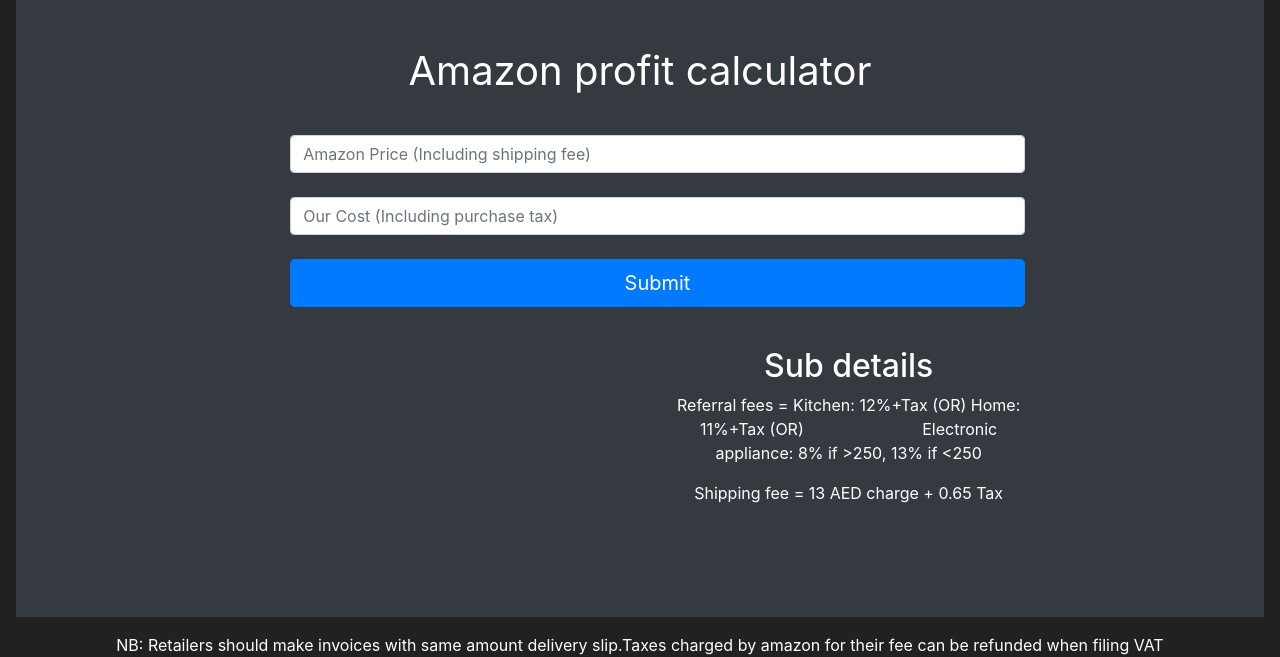
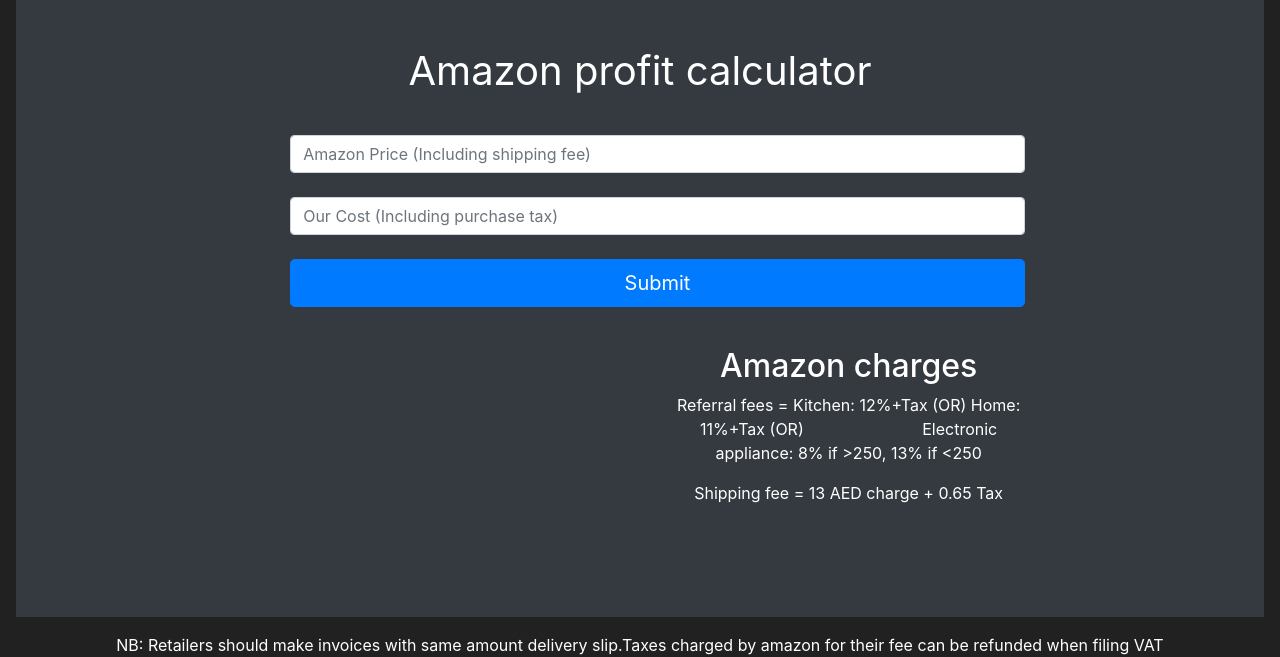
Before and after one commit to Rameezpnr/Flask-analysis-webapp, a Flask app: page /amazon in a window 1280 px wide. Shown: the part 73-730 px from the top of the page. Run offline with Flask 2, Linux system fonts and the light colour scheme; some libraries are stand-ins or nearby versions.

Commit message:
html change

```diff
--- a/market/templates/amazon.html
+++ b/market/templates/amazon.html
@@ -44,7 +44,7 @@
             {% endif %}</h2>
    </div>
    <div class="col-4">
-      <h2>Sub details</h2>
+      <h2>Amazon charges </h2>
       <p>Referral fees = Kitchen: 12%+Tax (OR)  Home: 11%+Tax  (OR) &emsp; &emsp; &emsp; &emsp;&emsp;&emsp; Electronic appliance: 8% if >250, 13% if <250  </p>
        <p>Shipping fee = 13 AED charge + 0.65 Tax</p>
       <br>
```
